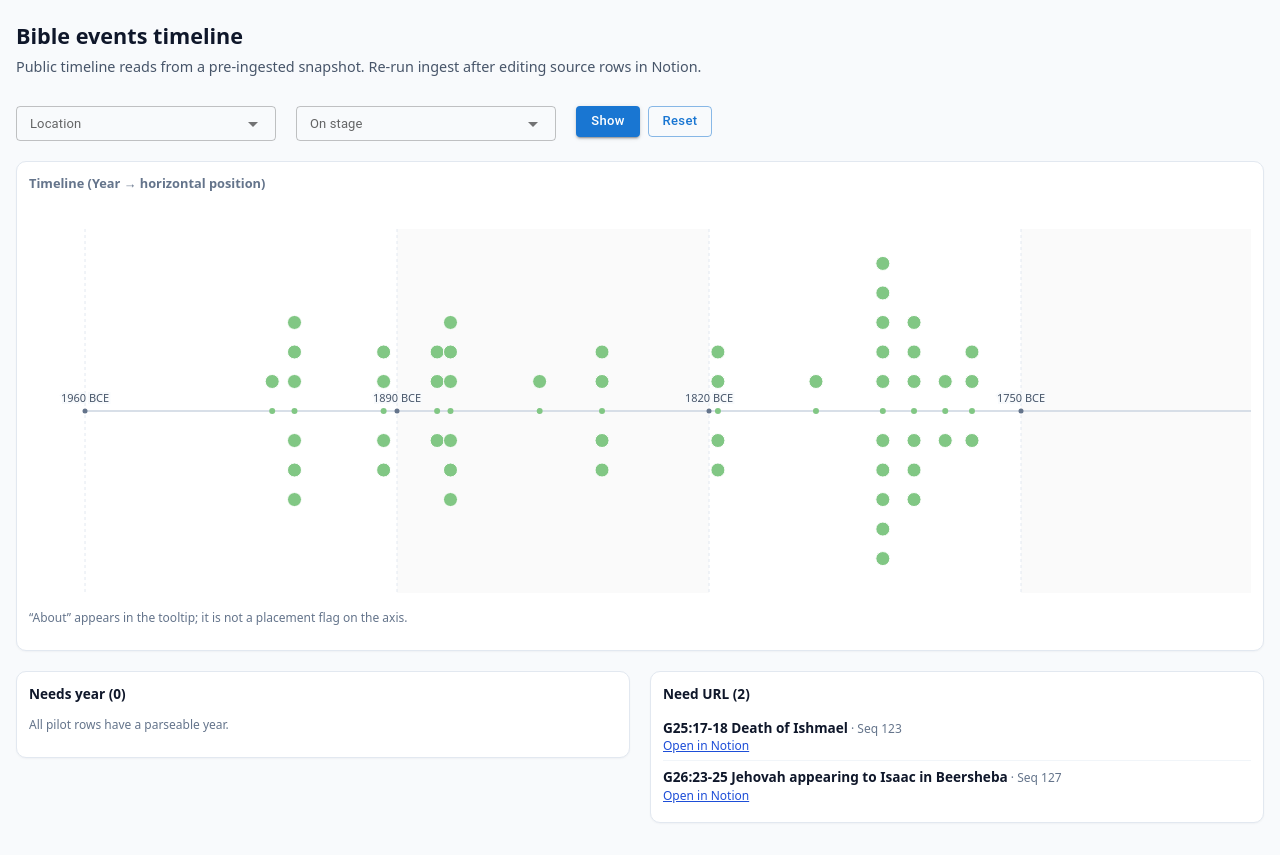
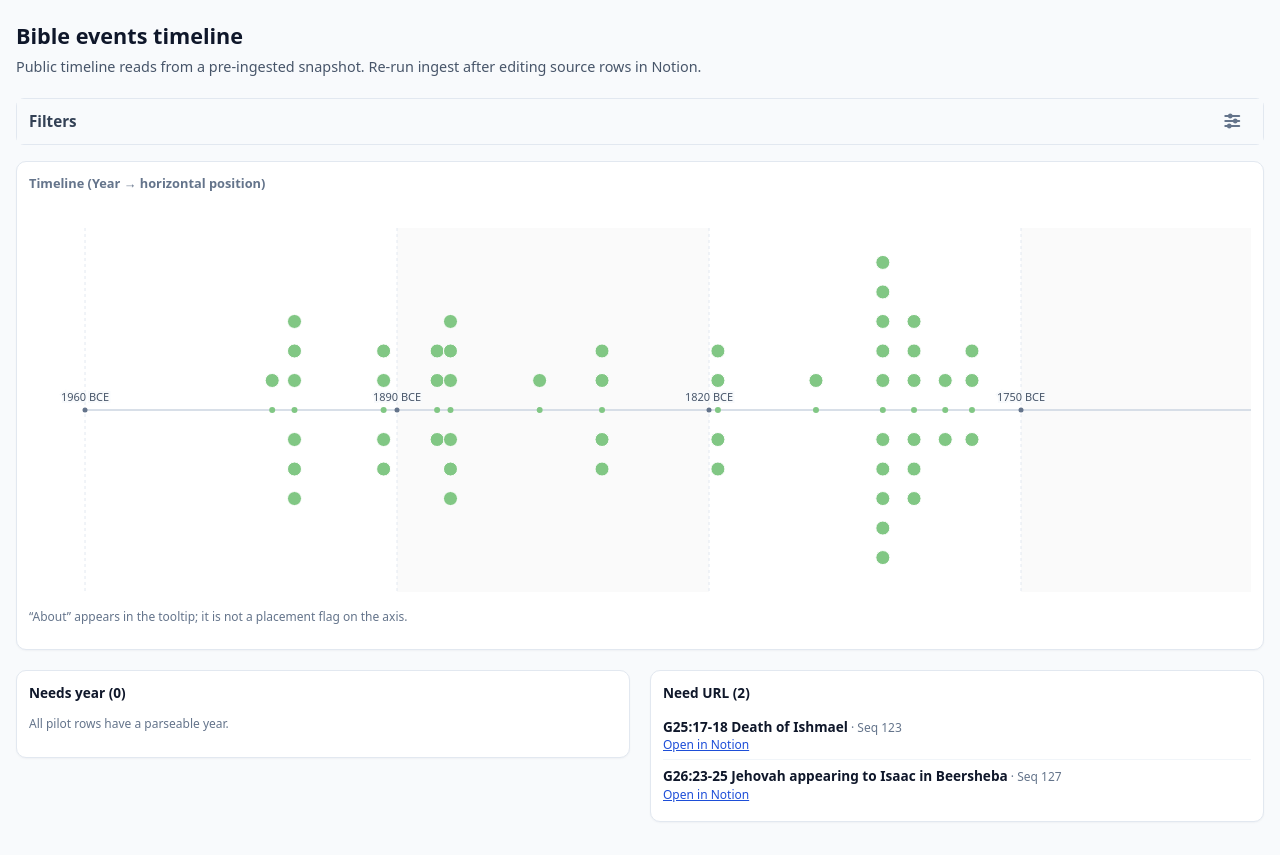
Before and after one commit to shibuadaniel/Timeline, a React (Vite) app: page / in a window 1280 px wide. Built offline with nearby package versions, Linux system fonts and the light colour scheme.

Commit message:
Add collapsible Filters panel with sliders toggle
- Section header titled Filters; fa-solid fa-sliders toggles expand/collapse
- Collapsed by default; a11y labels and focus styles

Made-with: Cursor

```diff
--- a/src/App.css
+++ b/src/App.css
@@ -19,13 +19,86 @@
   margin: 0 0 1.25rem;
 }
 
+.filters-panel {
+  margin-bottom: 1rem;
+  border: 1px solid #e2e8f0;
+  border-radius: 8px;
+  background: #fff;
+  min-width: 0;
+}
+
+.filters-panel-header {
+  display: flex;
+  align-items: center;
+  justify-content: space-between;
+  gap: 0.75rem;
+  padding: 0.5rem 0.75rem;
+  background: #f8fafc;
+  border-bottom: 1px solid #e2e8f0;
+}
+
+.filters-panel-header--collapsed {
+  border-bottom: none;
+}
+
+.filters-panel-title {
+  margin: 0;
+  font-size: 0.95rem;
+  font-weight: 600;
+  color: #334155;
+}
+
+.filters-panel-toggle {
+  flex-shrink: 0;
+  display: inline-flex;
+  align-items: center;
+  justify-content: center;
+  border: none;
+  background: transparent;
+  padding: 0.4rem 0.55rem;
+  cursor: pointer;
+  color: #64748b;
+  border-radius: 6px;
+  font-size: 1rem;
+  line-height: 1;
+}
+
+.filters-panel-toggle:hover {
+  background: #e2e8f0;
+  color: #334155;
+}
+
+.filters-panel-toggle:focus-visible {
+  outline: 2px solid #3b82f6;
+  outline-offset: 2px;
+}
+
+.filters-panel-body {
+  padding: 0.75rem;
+}
+
+.filters-panel-body .toolbar {
+  margin-bottom: 0;
+}
+
+.visually-hidden {
+  position: absolute;
+  width: 1px;
+  height: 1px;
+  padding: 0;
+  margin: -1px;
+  overflow: hidden;
+  clip: rect(0, 0, 0, 0);
+  white-space: nowrap;
+  border: 0;
+}
+
 .toolbar {
   display: flex;
   flex-wrap: wrap;
   gap: 0.75rem 1.25rem;
   align-items: center;
   justify-content: flex-start;
-  margin-bottom: 1rem;
 }
 
 .toolbar-actions {
--- a/src/App.tsx
+++ b/src/App.tsx
@@ -68,6 +68,7 @@ export default function App() {
   const chartScrollRef = useRef<HTMLDivElement | null>(null);
   const [chartViewportWidth, setChartViewportWidth] = useState(0);
   const popupRef = useRef<HTMLDivElement | null>(null);
+  const [filtersExpanded, setFiltersExpanded] = useState(false);
 
   const load = useCallback(async () => {
     setLoading(true);
@@ -307,6 +308,31 @@ export default function App() {
         editing source rows in Notion.
       </p>
 
+      <section className="filters-panel" aria-label="Filters">
+        <div
+          className={
+            filtersExpanded
+              ? "filters-panel-header"
+              : "filters-panel-header filters-panel-header--collapsed"
+          }
+        >
+          <h2 className="filters-panel-title">Filters</h2>
+          <button
+            type="button"
+            className="filters-panel-toggle"
+            onClick={() => setFiltersExpanded((v) => !v)}
+            aria-expanded={filtersExpanded}
+            aria-controls="filters-panel-body"
+            title={filtersExpanded ? "Collapse filters" : "Expand filters"}
+          >
+            <i className="fa-solid fa-sliders" aria-hidden />
+            <span className="visually-hidden">
+              {filtersExpanded ? "Collapse filters" : "Expand filters"}
+            </span>
+          </button>
+        </div>
+        {filtersExpanded ? (
+          <div id="filters-panel-body" className="filters-panel-body">
             <div className="toolbar">
               <LocationSelectField
                 label="Location"
@@ -338,6 +364,9 @@ export default function App() {
                 </Button>
               </div>
             </div>
+          </div>
+        ) : null}
+      </section>
 
       {error ? <div className="error">{error}</div> : null}
 
```
Lines whose indentation alone changed are shown as unchanged.
